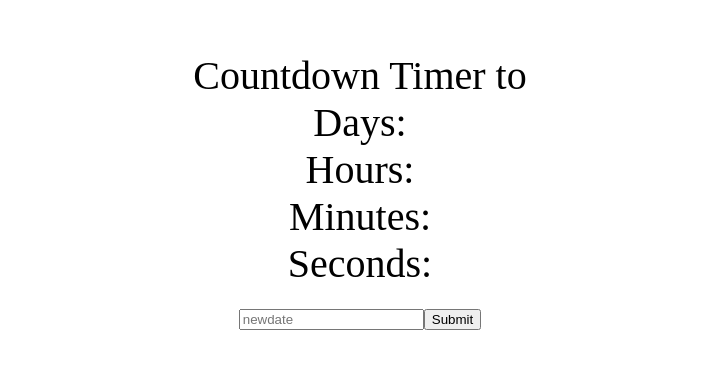
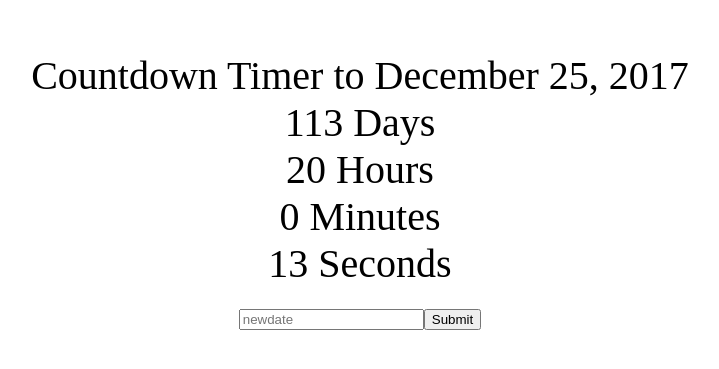
Before and after one commit to atulsingla82/countdownchamp, a React (Create React App) app: page / in a window 1280 px wide. Shown: the part 201-570 px from the top of the page, without its empty margins (280-999 px from the left). Built offline with nearby package versions, Linux system fonts and the light colour scheme.

Commit message:
Added child component

```diff
--- a/src/App.js
+++ b/src/App.js
@@ -1,13 +1,14 @@
 import React,{ Component } from 'react';
 import './App.css';
-
+import Clock from './Clock'
 export default class App extends Component {
 
    constructor(props){
     super(props);
 
     this.state = {
-        deadline: " "
+        deadline: 'December 25, 2017'
+
     }
    }
 
@@ -21,13 +22,10 @@
     return(
     <div className="App">
      <div className="App-title"> Countdown Timer to {this.state.deadline} </div>
-    <div>
-      <div className="Clock-days"> Days: </div>
-      <div className="Clock-hours"> Hours:</div>
-      <div className="Clock-minutes"> Minutes:</div>
-      <div className="Clock-seconds"> Seconds:</div>
-    </div>
-
+      <div>
+      <Clock
+        deadline={this.state.deadline} />
+     </div>
     <div>
     <input placeholder='newdate'
            onChange={e => this.setState({newDeadline:e.target.value})}
--- /dev/null
+++ b/src/Clock.js
@@ -0,0 +1,62 @@
+import React, {Component} from 'react';
+import './App.css';
+
+export default class Clock extends Component {
+constructor(props){
+	super(props);
+
+  this.state = {
+  	days:0,
+  	hours:0,
+  	minutes:0,
+  	seconds:0
+  }
+}
+getTimeUntil(deadline) {
+  const time = Date.parse(deadline) - Date.parse(new Date());
+  console.log ('time', time)
+  const days = Math.floor(time/(1000*60*60*24));
+  const hours = Math.floor(time/(1000*60*60) % 24);
+  const minutes = Math.floor((time/1000/60) % 60);
+  const seconds = Math.floor((time/1000) % 60);
+
+  // this.setState({days:days,hours:hours,minutes:minutes,seconds:seconds})
+  this.setState({days,hours,minutes,seconds})
+
+}
+
+componentWillMount(){
+
+this.getTimeUntil(this.props.deadline)
+
+}
+
+componentDidMount(){
+ setInterval(() => this.getTimeUntil(this.props.deadline),1000)
+
+}
+
+
+
+render(){
+
+
+
+return(
+
+<div>
+      <div className="Clock-days">{this.state.days} Days </div>
+      <div className="Clock-hours">{this.state.hours} Hours</div>
+      <div className="Clock-minutes">{this.state.minutes} Minutes</div>
+      <div className="Clock-seconds"> {this.state.seconds} Seconds</div>
+    </div>
+
+
+)
+}
+
+
+
+
+
+}
```
